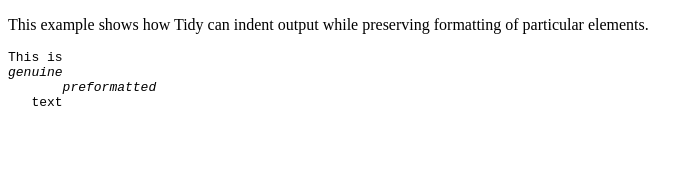
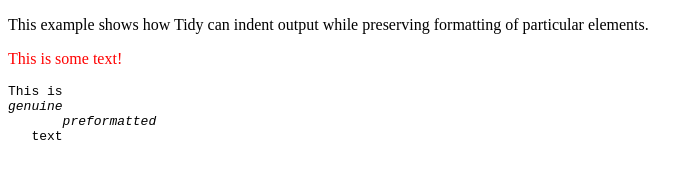
Before and after one commit to ksleeq21/devops-project, a website: page public/index.html in a window 1280 px wide. Shown: the whole page, without its empty margins (0-700 px from the left). Drawn offline with Linux system fonts and the light colour scheme.

Commit message:
Update html

```diff
--- a/public/index.html
+++ b/public/index.html
@@ -7,6 +7,7 @@
   <body>
     <p>This example shows how Tidy can indent output while preserving
     formatting of particular elements.</p>
+    <p><font color="red">This is some text!</font></p>
 <pre>
 This is
 <em>genuine
```
